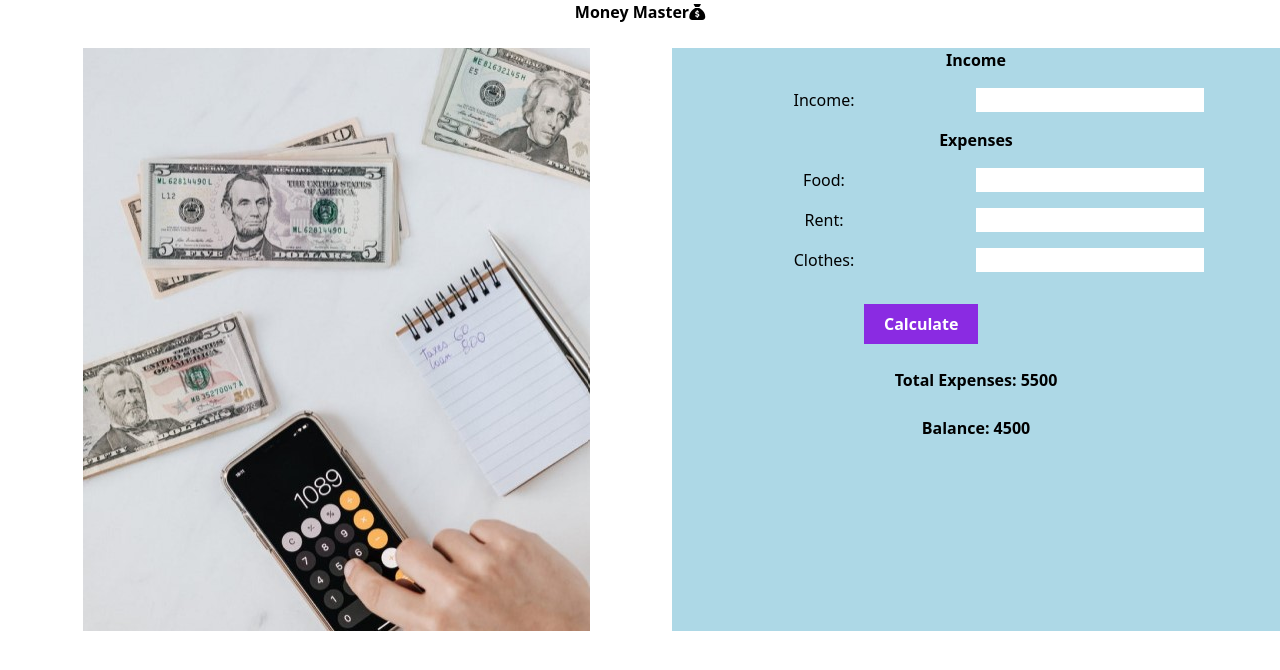
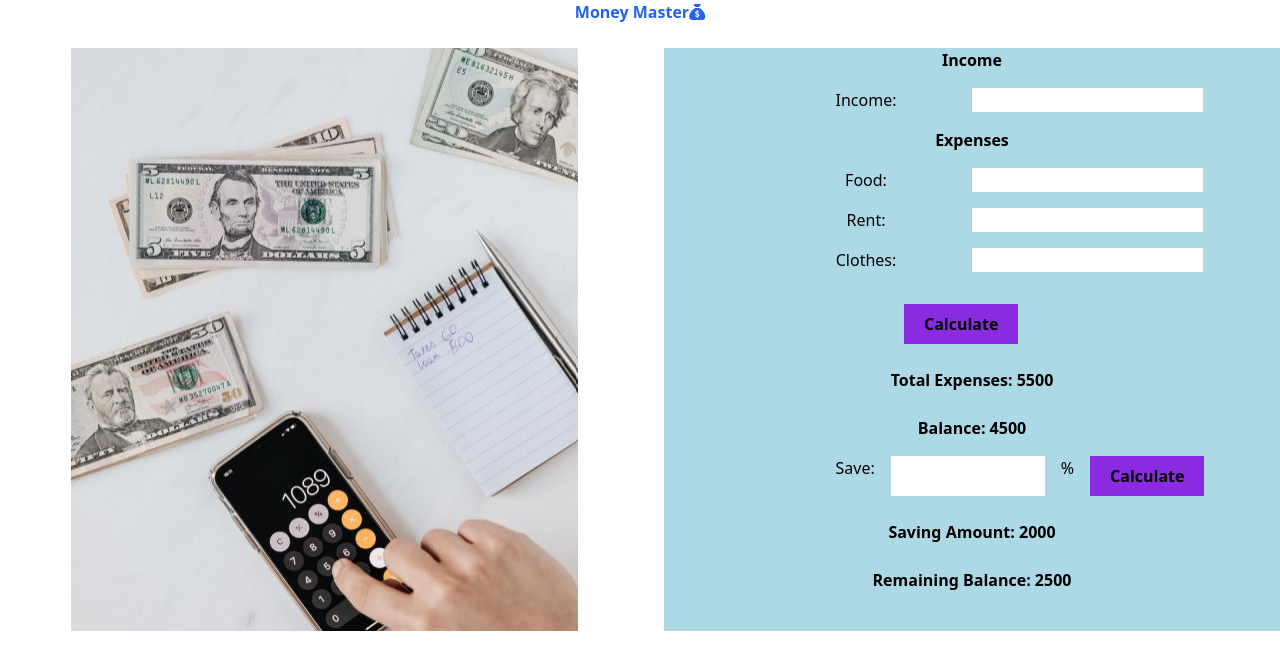
Before and after one commit to ShovanTheMan/money-master-solution, a plain HTML site: page index.html in a window 1280 px wide. Drawn offline with nearby package versions, Linux system fonts and the light colour scheme.

Commit message:
first added

```diff
--- a/index.html
+++ b/index.html
@@ -10,19 +10,19 @@
 </head>
 <body>
      <header class="text-center mb-4">
-        <h1><b>Money Master</b><i class="fa-solid fa-sack-dollar"></i></h1>
+        <h1 class="header text-blue-600"><b>Money Master</b><i class="fa-solid fa-sack-dollar"></i></h1>
     </header>
 
     <main class="container mx-auto">
-        <section class="grid grid-cols-2 gap-8 ml-8 mx-auto">
+        <section class="grid grid-cols-2 gap-8 ml-4 mx-auto">
             <div class="flex-justify-center">
                 <img class="w-auto mx-auto mt-2" src="assets/money.jpg" alt="">
             </div>
-            <div class="rightside mt-2">
+            <div class="right mt-2">
                <div class="text-center">
                 <h5><b>Income</b></h5>
                 <div class="grid grid-cols-2 mt-4">
-                <label class="" for="income">Income:</label>
+                <label class="ml-24" for="income">Income:</label>
 
                     <input class="w-3/4" type="text" class="form-control" id="income">
                 </div>
@@ -31,30 +31,48 @@
                <div class="text-center mt-4">
                 <h5><b>Expenses</b></h5>
                 <div class="grid grid-cols-2 mt-4">
-                <label class="" for="food">Food:</label>
+                <label class="ml-24" for="food">Food:</label>
 
                     <input class="w-3/4" type="text" class="form-control" id="food">
                 </div>
 
                 <div class="grid grid-cols-2 mt-4">
-                <label class="" for="food">Rent:</label>
+                <label class="ml-24" for="food">Rent:</label>
 
                     <input class="w-3/4" type="text" class="form-control" id="rent">
                 </div>
                 <div class="grid grid-cols-2 mt-4">
-                <label class="" for="food">Clothes:</label>
+                <label class="ml-24" for="food">Clothes:</label>
 
-                    <input class="w-3/4" type="text" class="form-control" id="clothes">
+                    <input class="w-3/4 mr-4" type="text" class="form-control" id="clothes">
                 </div>
                </div>
-               <button id="btn-cal" class="ml-48 mt-8 px-5 py-2 mt-2 text-white font-bold">Calculate</button>
+               <button id="btn-cal" class="ml-60 mt-8 px-5 py-2 mt-2 text-center font-bold">Calculate</button>
 
                <div class="text-center mt-6">
                 <h5><b>Total Expenses: 5500</b></h5><br>
                 <h5><b>Balance: 4500</b></h5>
 
                </div>
+               <div class="text-center mt-4 ">
+               <div class="save">
+                <label class="ml-24 mr-4" for="save">Save:</label>
+
+                <input class="mr-4 w-1/4" type="text" class="form-control" id="save">
+
+
+                    <h4 class="mr-4 text-center">%</h4>
+                <button id="btn-cal" class=" px-5 py-2 font-bold">Calculate</button>
+
+
             </div>
+            </div>
+
+            <div class="text-center mt-6">
+                <h5><b>Saving Amount: 2000</b></h5><br>
+                <h5><b>Remaining Balance: 2500</b></h5>
+
+               </div>
 
         </section>
 
--- a/styles/style.css
+++ b/styles/style.css
@@ -1,7 +1,12 @@
-.rightside{
+.right{
     background-color: lightblue;
 }
 #btn-cal{
  background-color: blueviolet;
  align-items: center;
 }
+.save{
+    display: flex;
+    justify-content: center;
+
+}
```
